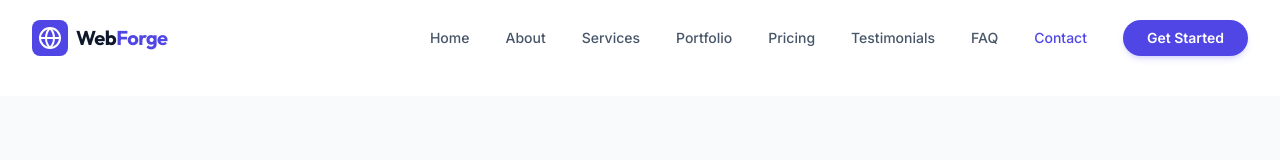
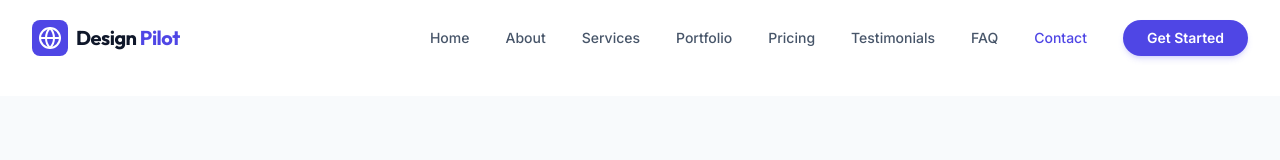
Before and after one commit to Rakesh000070/DesignPilot, a React (Vite) app: page /contact in a window 1280 px wide. Shown: the top 160 px of the page. Built offline with nearby package versions, Linux system fonts and the light colour scheme.

Commit message:
refactor: update brand name to DesignPilot
Rename the application brand from WebForge to DesignPilot in the navigation header to align with the official company identity.

```diff
--- a/src/components/Navigation.tsx
+++ b/src/components/Navigation.tsx
@@ -46,7 +46,7 @@ export const Navigation: React.FC = () => {
               <Globe size={24} />
             </div>
             <span className="text-xl font-display font-bold text-neutral-900 tracking-tight">
-              Web<span className="text-primary-600">Forge</span>
+             Design <span className="text-primary-600">Pilot</span>
             </span>
           </NavLink>
 
```
